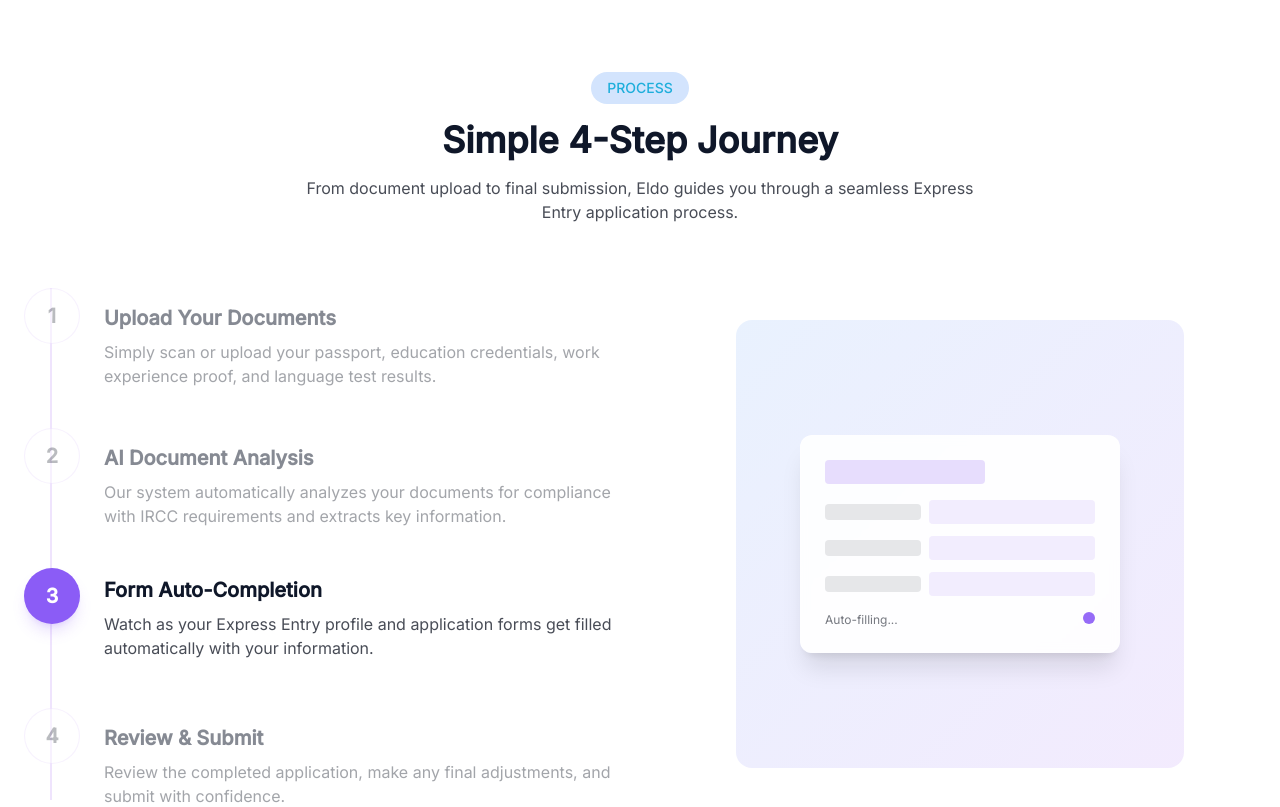
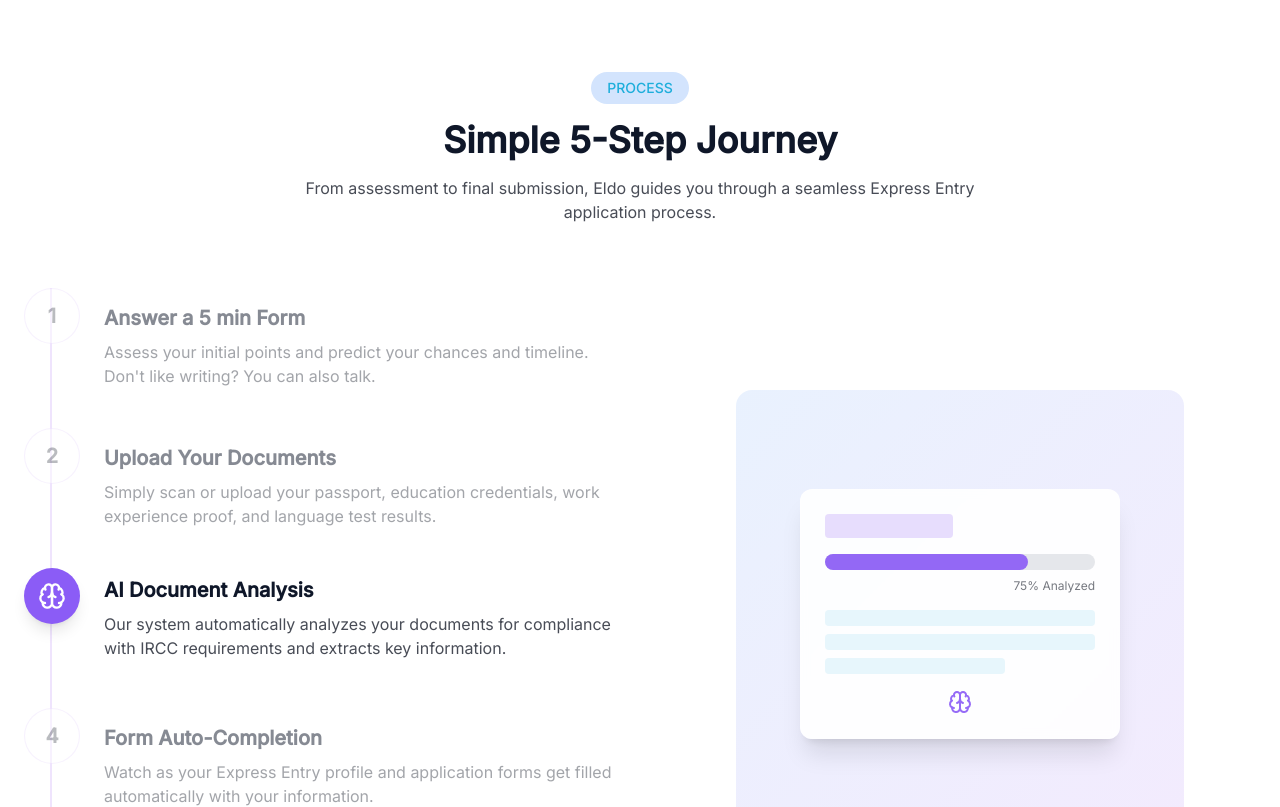
Before and after one commit to samndp-FR/hero-docs-journey-98, a React (Vite) app: page / in a window 1280 px wide. Shown: the part 1780-2587 px from the top of the page. Built offline with nearby package versions, Linux system fonts and the light colour scheme; a web font is replaced by a local one.

Commit message:
Add new initial step
Adds a new initial step to the 4-Step Journey animation.

```diff
--- a/src/components/ProcessSection.tsx
+++ b/src/components/ProcessSection.tsx
@@ -1,11 +1,15 @@
 
 import React, { useEffect, useRef, useState } from 'react';
 import { cn } from '@/lib/utils';
+import { FileText, FileUp, Brain, FileCheck, Send, Mic, Activity, Timer } from 'lucide-react';
 
 interface Step {
   number: number;
   title: string;
   description: string;
+  icon: React.ReactNode;
+  color: string;
+  animation?: string;
 }
 
 const ProcessSection = () => {
@@ -16,23 +20,39 @@ const ProcessSection = () => {
   const steps: Step[] = [
     {
       number: 1,
-      title: "Upload Your Documents",
-      description: "Simply scan or upload your passport, education credentials, work experience proof, and language test results."
+      title: "Answer a 5 min Form",
+      description: "Assess your initial points and predict your chances and timeline. Don't like writing? You can also talk.",
+      icon: <FileText size={28} />,
+      color: "bg-sky-400",
+      animation: "animate-pulse"
     },
     {
       number: 2,
-      title: "AI Document Analysis",
-      description: "Our system automatically analyzes your documents for compliance with IRCC requirements and extracts key information."
+      title: "Upload Your Documents",
+      description: "Simply scan or upload your passport, education credentials, work experience proof, and language test results.",
+      icon: <FileUp size={28} />,
+      color: "bg-eldo-blue"
     },
     {
       number: 3,
-      title: "Form Auto-Completion",
-      description: "Watch as your Express Entry profile and application forms get filled automatically with your information."
+      title: "AI Document Analysis",
+      description: "Our system automatically analyzes your documents for compliance with IRCC requirements and extracts key information.",
+      icon: <Brain size={28} />,
+      color: "bg-eldo-purple"
     },
     {
       number: 4,
+      title: "Form Auto-Completion",
+      description: "Watch as your Express Entry profile and application forms get filled automatically with your information.",
+      icon: <FileCheck size={28} />,
+      color: "bg-green-500"
+    },
+    {
+      number: 5,
       title: "Review & Submit",
-      description: "Review the completed application, make any final adjustments, and submit with confidence."
+      description: "Review the completed application, make any final adjustments, and submit with confidence.",
+      icon: <Send size={28} />,
+      color: "bg-amber-500"
     }
   ];
 
@@ -43,7 +63,7 @@ const ProcessSection = () => {
       (entries) => {
         if (entries[0].isIntersecting) {
           const interval = setInterval(() => {
-            setActiveStep((prev) => (prev < 4 ? prev + 1 : 1));
+            setActiveStep((prev) => (prev < steps.length ? prev + 1 : 1));
           }, 3000);
 
           return () => clearInterval(interval);
@@ -59,7 +79,7 @@ const ProcessSection = () => {
         observerRef.current.unobserve(sectionRef.current);
       }
     };
-  }, []);
+  }, [steps.length]);
 
   return (
     <section id="process" className="py-20 bg-white" ref={sectionRef}>
@@ -68,9 +88,9 @@ const ProcessSection = () => {
           <span className="px-4 py-1.5 rounded-full bg-eldo-soft-blue text-eldo-blue font-medium text-sm inline-block mb-4">
             PROCESS
           </span>
-          <h2 className="text-3xl md:text-4xl font-bold mb-4">Simple 4-Step Journey</h2>
+          <h2 className="text-3xl md:text-4xl font-bold mb-4">Simple 5-Step Journey</h2>
           <p className="text-eldo-dark/80 max-w-2xl mx-auto">
-            From document upload to final submission, Eldo guides you through a seamless Express Entry application process.
+            From assessment to final submission, Eldo guides you through a seamless Express Entry application process.
           </p>
         </div>
 
@@ -92,13 +112,13 @@ const ProcessSection = () => {
                 >
                   <div
                     className={cn(
-                      "flex-shrink-0 w-14 h-14 rounded-full flex items-center justify-center font-bold text-xl mr-6 z-10 transition-all duration-500",
+                      "flex-shrink-0 w-14 h-14 rounded-full flex items-center justify-center text-white mr-6 z-10 transition-all duration-500",
                       activeStep === step.number
-                        ? "bg-eldo-purple text-white shadow-lg shadow-eldo-purple/20"
+                        ? `${step.color} shadow-lg shadow-${step.color}/20 ${step.animation || ''}`
                         : "bg-white text-eldo-dark/60 border border-eldo-light-purple/40"
                     )}
                   >
-                    {step.number}
+                    {activeStep === step.number ? step.icon : <span className="font-bold text-xl">{step.number}</span>}
                   </div>
                   <div className={cn(
                     "pt-2 transition-all duration-500",
@@ -106,6 +126,12 @@ const ProcessSection = () => {
                   )}>
                     <h3 className="text-xl font-semibold mb-2">{step.title}</h3>
                     <p className="text-eldo-dark/80">{step.description}</p>
+                    {step.number === 1 && activeStep === 1 && (
+                      <div className="flex items-center gap-2 mt-2 text-sky-500">
+                        <Mic size={16} className="animate-pulse" />
+                        <span className="text-sm font-medium">Voice input available</span>
+                      </div>
+                    )}
                   </div>
                 </div>
               ))}
@@ -118,18 +144,53 @@ const ProcessSection = () => {
               <div className="absolute inset-0 flex items-center justify-center">
                 {activeStep === 1 && (
                   <div className="animate-fade-in glass-card rounded-xl p-6 w-full max-w-xs">
-                    <div className="h-6 w-24 bg-eldo-purple/20 rounded mb-4"></div>
-                    <div className="flex gap-4 mb-4">
-                      <div className="h-20 w-1/3 bg-eldo-blue/10 rounded"></div>
-                      <div className="h-20 w-2/3 bg-eldo-purple/10 rounded"></div>
+                    <div className="h-6 w-32 bg-sky-400/20 rounded mb-4"></div>
+                    <div className="space-y-3 mb-4">
+                      <div className="flex items-center gap-2">
+                        <Activity className="text-sky-500" size={16} />
+                        <div className="h-4 w-32 bg-sky-400/20 rounded"></div>
+                        <div className="h-6 w-16 bg-green-500/20 rounded text-center text-xs text-green-600 flex items-center justify-center">High</div>
+                      </div>
+                      <div className="flex items-center gap-2">
+                        <Timer className="text-sky-500" size={16} />
+                        <div className="h-4 w-32 bg-sky-400/20 rounded"></div>
+                        <div className="h-6 w-24 bg-amber-500/20 rounded text-center text-xs text-amber-600 flex items-center justify-center">3-6 months</div>
+                      </div>
+                      <div className="flex items-center gap-2">
+                        <Mic className="text-sky-500 animate-pulse" size={16} />
+                        <div className="h-4 w-48 bg-sky-400/10 rounded"></div>
+                      </div>
                     </div>
-                    <div className="flex justify-end">
-                      <div className="h-8 w-20 bg-eldo-purple rounded"></div>
+                    <div className="flex justify-between">
+                      <div className="text-xs text-eldo-dark/60">5 min assessment</div>
+                      <div className="h-8 w-20 bg-sky-400 rounded flex items-center justify-center text-white text-xs">Next</div>
                     </div>
                   </div>
                 )}
 
                 {activeStep === 2 && (
+                  <div className="animate-fade-in glass-card rounded-xl p-6 w-full max-w-xs">
+                    <div className="h-6 w-24 bg-eldo-blue/20 rounded mb-4"></div>
+                    <div className="flex gap-4 mb-4">
+                      <div className="h-20 w-1/3 bg-eldo-blue/10 rounded flex items-center justify-center">
+                        <FileUp className="text-eldo-blue" />
+                      </div>
+                      <div className="h-20 w-2/3 bg-eldo-light-purple/10 rounded flex flex-col justify-center p-2">
+                        <div className="h-3 w-full bg-gray-200 rounded-full mb-2">
+                          <div className="h-3 w-2/5 bg-eldo-blue rounded-full"></div>
+                        </div>
+                        <div className="h-3 w-3/4 bg-gray-200 rounded-full">
+                          <div className="h-3 w-1/2 bg-eldo-purple rounded-full"></div>
+                        </div>
+                      </div>
+                    </div>
+                    <div className="flex justify-end">
+                      <div className="h-8 w-20 bg-eldo-blue rounded flex items-center justify-center text-white text-xs">Upload</div>
+                    </div>
+                  </div>
+                )}
+
+                {activeStep === 3 && (
                   <div className="animate-fade-in glass-card rounded-xl p-6 w-full max-w-xs">
                     <div className="h-6 w-32 bg-eldo-purple/20 rounded mb-4"></div>
                     <div className="h-4 w-full bg-gray-200 rounded-full mb-2">
@@ -141,36 +202,39 @@ const ProcessSection = () => {
                       <div className="h-4 w-full bg-eldo-blue/10 rounded"></div>
                       <div className="h-4 w-2/3 bg-eldo-blue/10 rounded"></div>
                     </div>
-                  </div>
-                )}
-
-                {activeStep === 3 && (
-                  <div className="animate-fade-in glass-card rounded-xl p-6 w-full max-w-xs">
-                    <div className="h-6 w-40 bg-eldo-purple/20 rounded mb-4"></div>
-                    <div className="space-y-3 mb-4">
-                      <div className="flex items-center">
-                        <div className="h-4 w-24 bg-eldo-dark/10 rounded mr-2"></div>
-                        <div className="h-6 flex-1 bg-eldo-purple/10 rounded"></div>
-                      </div>
-                      <div className="flex items-center">
-                        <div className="h-4 w-24 bg-eldo-dark/10 rounded mr-2"></div>
-                        <div className="h-6 flex-1 bg-eldo-purple/10 rounded"></div>
-                      </div>
-                      <div className="flex items-center">
-                        <div className="h-4 w-24 bg-eldo-dark/10 rounded mr-2"></div>
-                        <div className="h-6 flex-1 bg-eldo-purple/10 rounded"></div>
-                      </div>
-                    </div>
-                    <div className="flex justify-between">
-                      <div className="text-xs text-eldo-dark/60">Auto-filling...</div>
-                      <div className="h-3 w-3 rounded-full bg-eldo-purple animate-pulse"></div>
+                    <div className="mt-4 flex items-center justify-center">
+                      <Brain className="text-eldo-purple animate-pulse" />
                     </div>
                   </div>
                 )}
 
                 {activeStep === 4 && (
                   <div className="animate-fade-in glass-card rounded-xl p-6 w-full max-w-xs">
-                    <div className="h-6 w-36 bg-eldo-purple/20 rounded mb-4"></div>
+                    <div className="h-6 w-40 bg-green-500/20 rounded mb-4"></div>
+                    <div className="space-y-3 mb-4">
+                      <div className="flex items-center">
+                        <div className="h-4 w-24 bg-eldo-dark/10 rounded mr-2"></div>
+                        <div className="h-6 flex-1 bg-green-500/10 rounded"></div>
+                      </div>
+                      <div className="flex items-center">
+                        <div className="h-4 w-24 bg-eldo-dark/10 rounded mr-2"></div>
+                        <div className="h-6 flex-1 bg-green-500/10 rounded"></div>
+                      </div>
+                      <div className="flex items-center">
+                        <div className="h-4 w-24 bg-eldo-dark/10 rounded mr-2"></div>
+                        <div className="h-6 flex-1 bg-green-500/10 rounded"></div>
+                      </div>
+                    </div>
+                    <div className="flex justify-between">
+                      <div className="text-xs text-eldo-dark/60">Auto-filling...</div>
+                      <div className="h-3 w-3 rounded-full bg-green-500 animate-pulse"></div>
+                    </div>
+                  </div>
+                )}
+
+                {activeStep === 5 && (
+                  <div className="animate-fade-in glass-card rounded-xl p-6 w-full max-w-xs">
+                    <div className="h-6 w-36 bg-amber-500/20 rounded mb-4"></div>
                     <div className="flex justify-center items-center mb-4">
                       <div className="h-16 w-16 rounded-full bg-green-100 flex items-center justify-center">
                         <svg className="w-8 h-8 text-green-600" fill="none" stroke="currentColor" viewBox="0 0 24 24" xmlns="http://www.w3.org/2000/svg">
@@ -180,7 +244,7 @@ const ProcessSection = () => {
                     </div>
                     <div className="text-center text-sm text-eldo-dark/80 mb-4">Ready for submission</div>
                     <div className="flex justify-center">
-                      <div className="h-8 w-28 bg-eldo-blue rounded"></div>
+                      <div className="h-8 w-28 bg-amber-500 rounded flex items-center justify-center text-white text-xs">Submit</div>
                     </div>
                   </div>
                 )}
```
